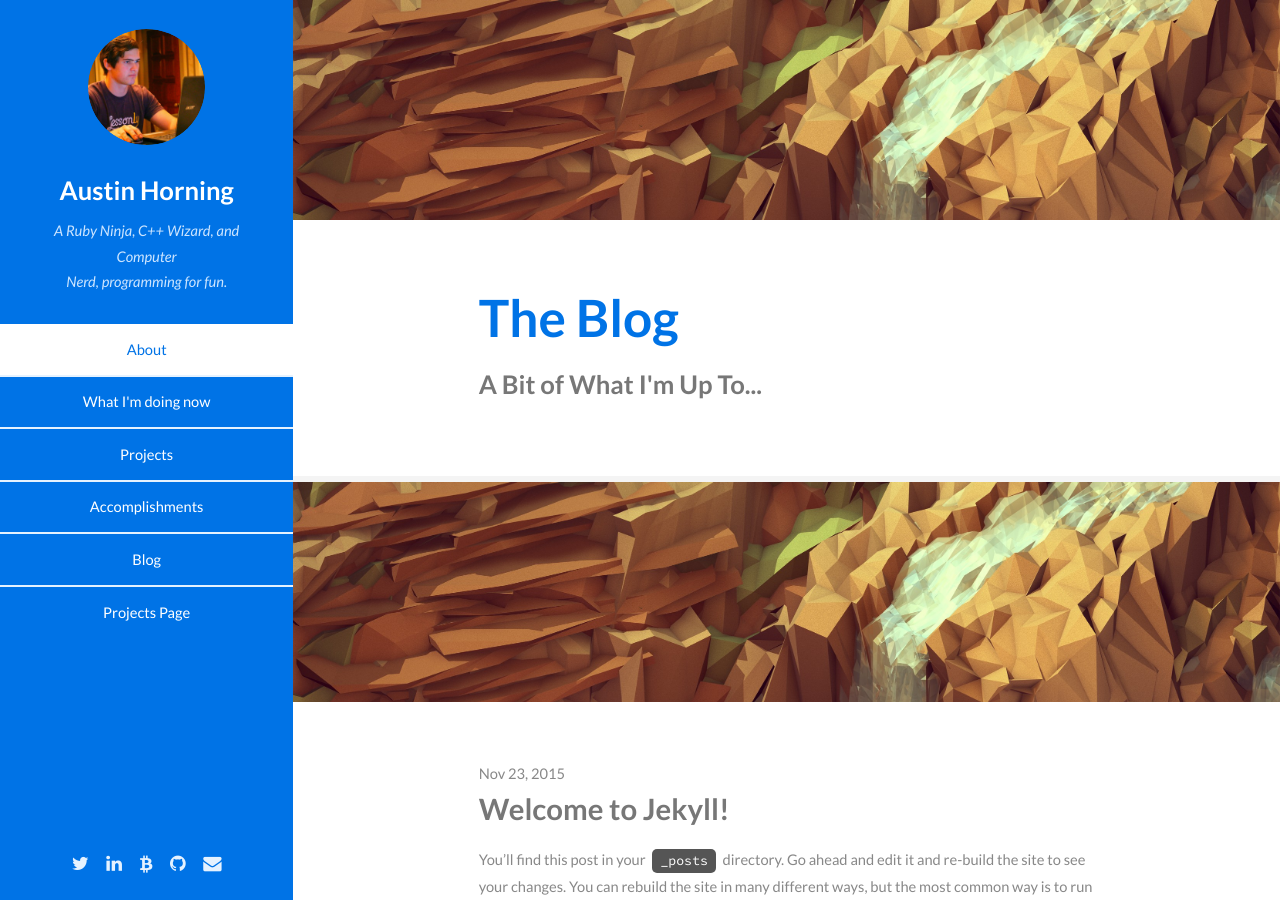
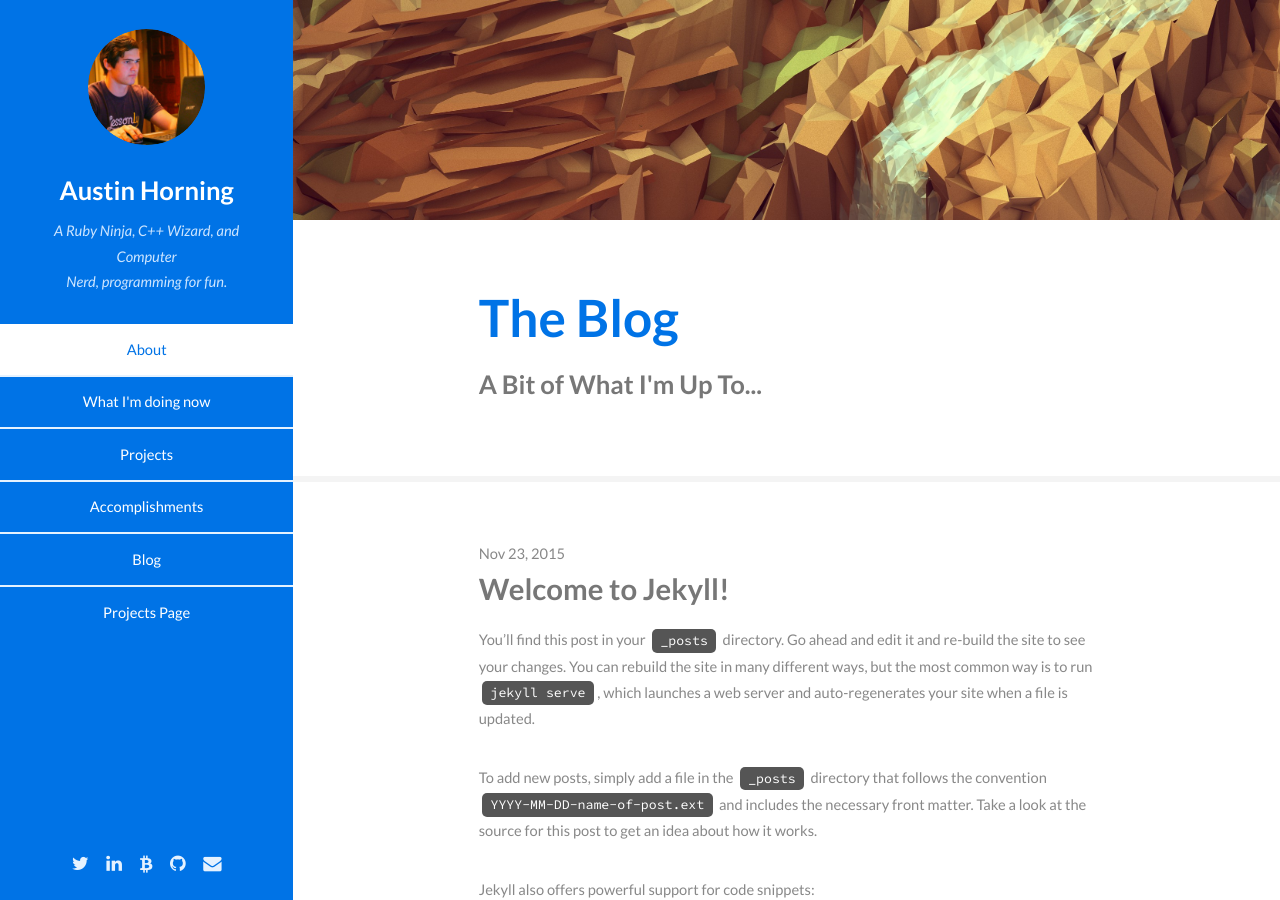
Before and after one commit to TheAustinSeven/theaustinseven.github.io, a Jekyll site: the page built from blog.html, in a window 1280 px wide and 900 px high. Built offline with Jekyll 4.4.1, drawn with Linux system fonts in a browser that asks for light colours.

Commit message:
final major fix

```diff
--- a/blog.html
+++ b/blog.html
@@ -14,7 +14,7 @@ layout: default
 	</section>
 
 <!-- Two -->
-	<section id="one">
+	<section id="two">
 		<div class="container">
 			{% for post in site.posts %}
 	        <span class="post-meta">{{ post.date | date: "%b %-d, %Y" }}</span>
```
